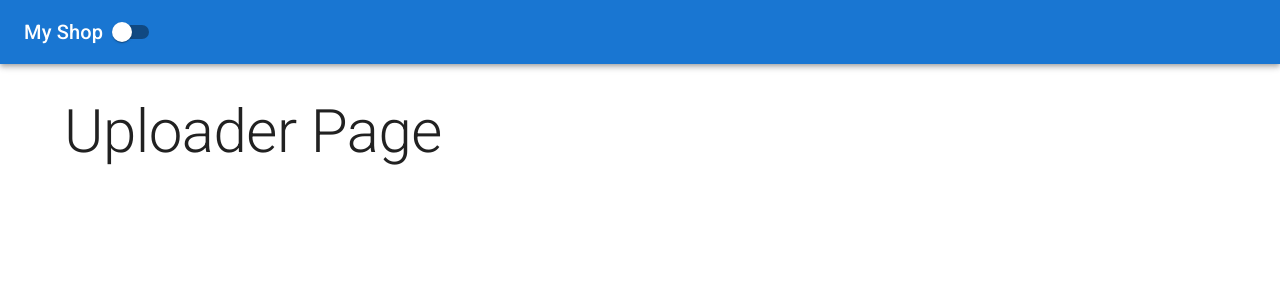
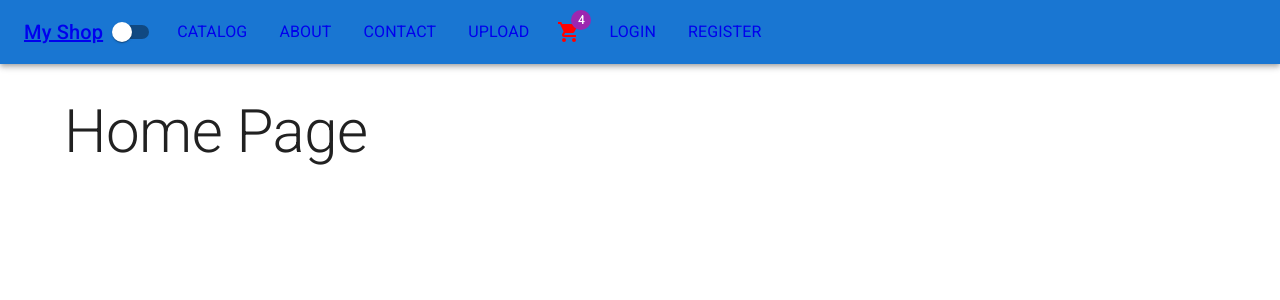
Before and after one commit to ketuan1/Client_Spring_Boot_API, a React (Create React App) app: page / in a window 1280 px wide. Shown: the top 300 px of the page. Built offline with nearby package versions, Linux system fonts and the light colour scheme.

Commit message:
router Nav and style Nav

```diff
--- a/src/features/home/HomePage.tsx
+++ b/src/features/home/HomePage.tsx
@@ -3,7 +3,7 @@
 function HomePage() {
     return (
         <Typography variant="h2">
-            Uploader Page
+            Home Page
         </Typography>
      );
 }
--- a/src/layout/Header.tsx
+++ b/src/layout/Header.tsx
@@ -1,4 +1,8 @@
-import { AppBar, Switch, Toolbar, Typography } from "@mui/material";
+import { ShoppingCart } from "@mui/icons-material";
+import { AppBar, Switch, Toolbar, Typography, ListItem, List } from "@mui/material";
+import Badge from "@mui/material/Badge";
+import IconButton from "@mui/material/IconButton";
+import { NavLink } from "react-router-dom";
 
 interface Props {
     darkMore: boolean;
@@ -7,6 +11,23 @@
 
 function Header(props: Props) {
 
+    const midLinks = [
+        { title: 'catalog', path: '/catalog' },
+        { title: 'about', path: '/about' },
+        { title: 'contact', path: '/contact' },
+        { title: 'upload', path: '/upload' },
+    ];
+
+    const rightLinks = [
+        { title: 'login', path: '/login' },
+        { title: 'register', path: '/register' },
+    ];
+
+    const styleNav = {
+        color: 'inherit', '&hover': { color: 'grey.500' }, '&.active': { color: 'text.secondary' }, textDecoration: 'none'
+
+    }
+
     //function
     const handleChange = (event: any) => {
         props.onSetDarkMore(event.target.checked);
@@ -14,12 +35,48 @@
     return (
         <AppBar position="static" sx={{mb:4}}>
             <Toolbar>
-                <Typography variant="h6">My Shop</Typography>
+                <Typography variant="h6" component={NavLink} to='/'>My Shop</Typography>
                 <Switch
                     checked={props.darkMore}
                     onChange={handleChange}
                     inputProps={{'aria-label':'controlled'}}
                 />
+                <List sx={{display: "flex"}}>
+                    {midLinks.map(({ title, path }) => {
+                        return (
+                            <ListItem
+                                component={NavLink}
+                                to={path}
+                                key={path}
+                                sx={{styleNav}}
+                            >
+                                {title.toUpperCase()}
+                            </ListItem>
+                        )
+                    })}
+                </List>
+
+                <IconButton size="large" sx={{color: 'inherit'}}>
+                <Badge badgeContent={4} color="secondary">
+                        <ShoppingCart sx={{ color: 'red' }} />
+                        </Badge>
+                    </IconButton>
+
+                <List sx={{display: "flex"}}>
+                    {rightLinks.map(({ title, path }) => {
+                        return (
+                            <ListItem
+                                component={NavLink}
+                                to={path}
+                                key={path}
+                                sx={{styleNav}}
+                            >
+                                {title.toUpperCase()}
+                            </ListItem>
+                        )
+                    })}
+                </List>
+
             </Toolbar>
        </AppBar>
      );
```
Also changed, not shown: src/features/catalog/ProductDetail.tsx (+5 -2 lines).
